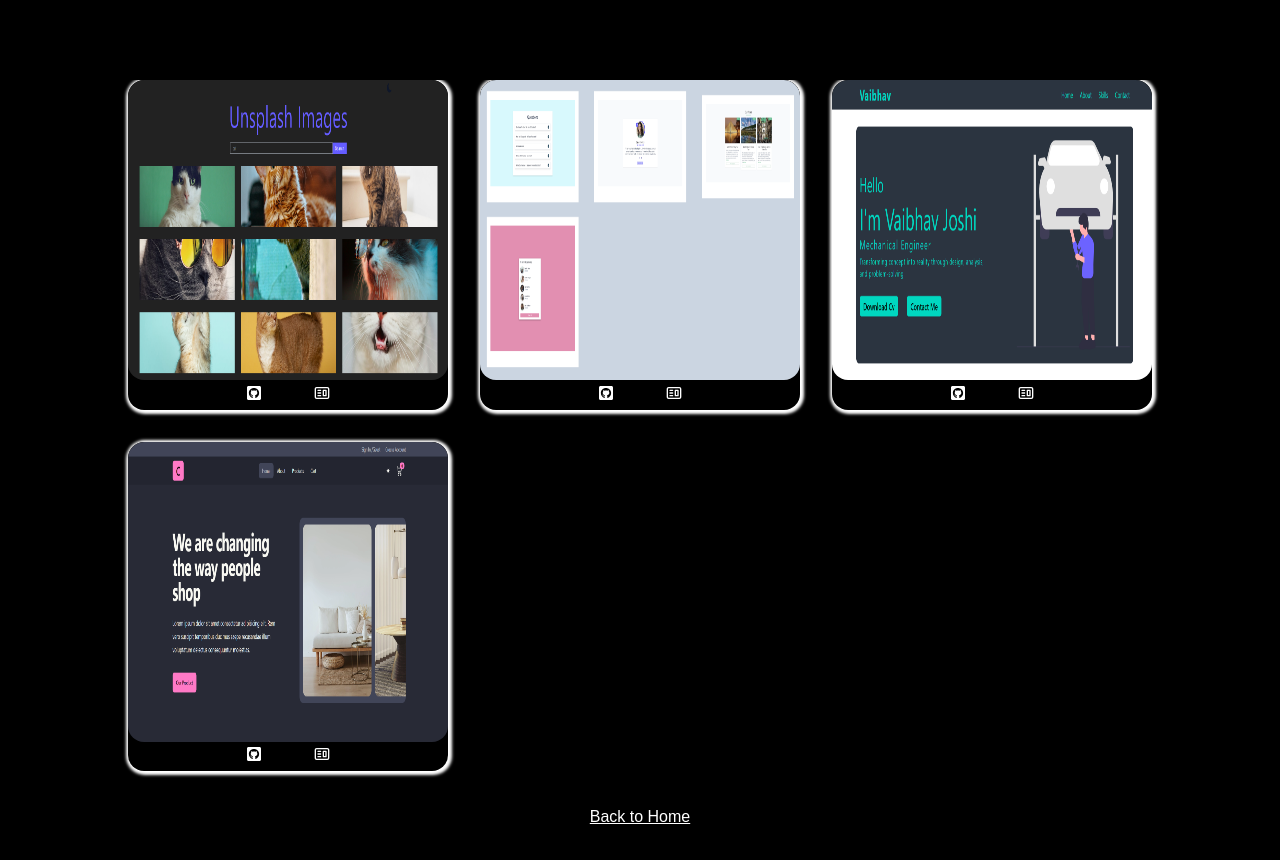
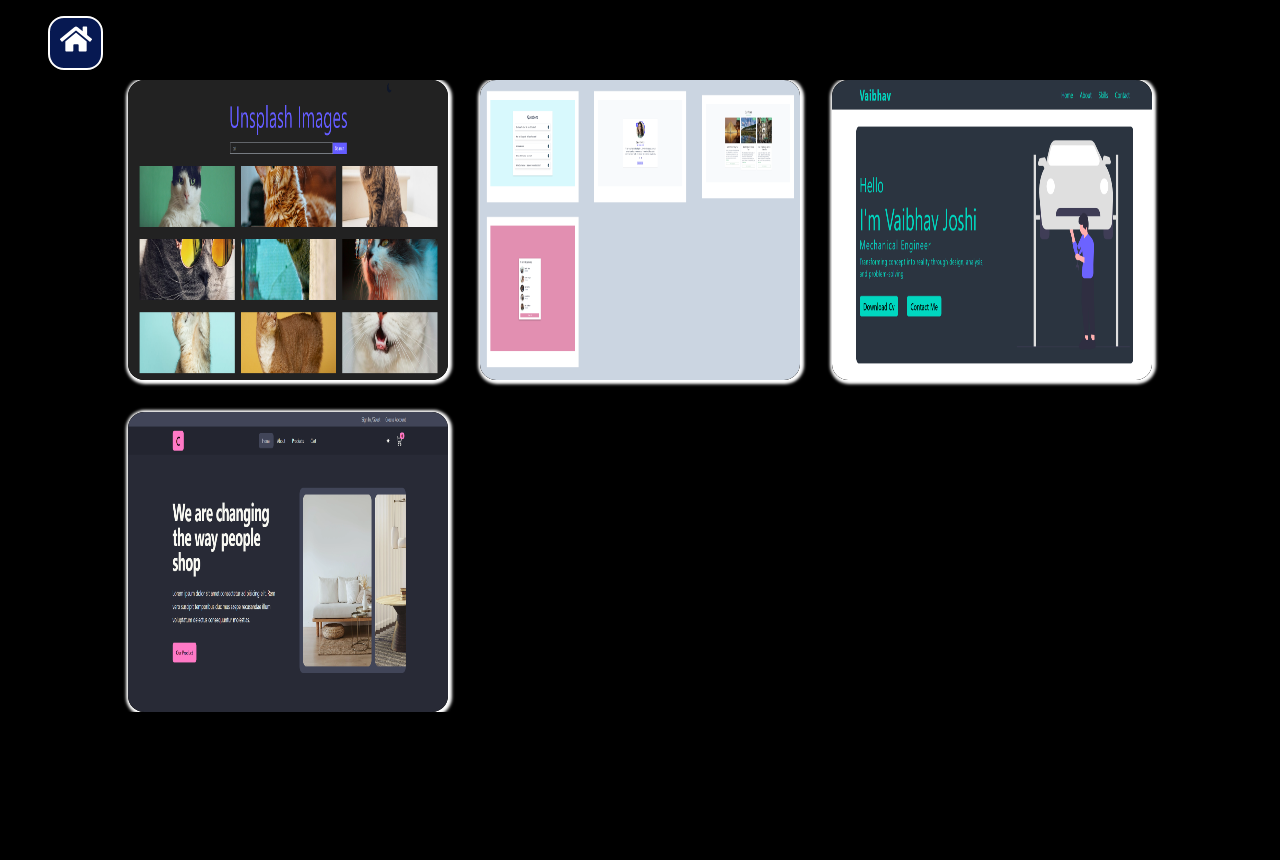
Before and after one commit to nikhjos/nikhil-portfolio, a React (Vite) app: page /projects in a window 1280 px wide. Shown: the top 860 px of the page. After the commit the page ends 800 px from the top, so only its background shows below. Built offline with nearby package versions, Linux system fonts and the light colour scheme; a web font is replaced by a local one.

Commit message:
form submut include

```diff
--- a/src/Pages/Projects.jsx
+++ b/src/Pages/Projects.jsx
@@ -1,19 +1,41 @@
 import React from "react";
 import { portfolioList } from "../assets/Data";
 import { Link } from "react-router-dom";
+import { FaHome } from "react-icons/fa";
 
 const Projects = () => {
   return (
     <section id="project">
       <div className="project-center">
         {portfolioList.map((item) => {
-          const { id, img, href, githref, github, website } = item;
+          const { id, img, href, githref, github, website, title, desc } = item;
           return (
             <article key={id} className="singleProject">
               <img src={img} alt="image" />
-              <div className="btn-container">
-                <a href={href}>{github}</a>
-                <a href={githref}>{website}</a>
+              <div className="projectDetails">
+                <div>
+                  <h3>{title} </h3>
+                  <p>{desc} </p>
+                </div>
+
+                <div className="btn-container">
+                  <Link
+                    to={href}
+                    target="_blank"
+                    rel="noreferrer"
+                    className="link-btn"
+                  >
+                    {website}
+                  </Link>
+                  <Link
+                    to={githref}
+                    target="_blank"
+                    rel="noreferrer"
+                    className="link-btn"
+                  >
+                    {github}
+                  </Link>
+                </div>
               </div>
             </article>
           );
@@ -21,7 +43,8 @@ const Projects = () => {
       </div>
 
       <Link to="/" className="homeBtn">
-        Back to Home
+        <FaHome />
+        <p>Back To Home</p>
       </Link>
     </section>
   );
--- a/src/assets/Data.jsx
+++ b/src/assets/Data.jsx
@@ -120,7 +120,7 @@ export const portfolioList = [
     website: <CgWebsite />,
     feature: true,
     title: "Unsplash-Imgae",
-    desc: "lorrem ghdytut  hgvuy fu jhg duyu gyj gsdyguy hbggsduy bgdua  b gsduyg buy dtu7t",
+    desc: "Revolutionize your visual journey with an innovative image search app powered by unsplash API, delivering endless inpiration at your fingertips",
   },
   {
     id: nanoid(),
@@ -131,7 +131,7 @@ export const portfolioList = [
     website: <CgWebsite />,
     feature: true,
     title: "Contentfull cms",
-    desc: "lorrem ghdytut  hgvuy fu jhg duyu gyj gsdyguy hbggsduy bgdua  b gsduyg buy dtu7t",
+    desc: "Elevate web presence with a dynamic and cutomizable web app fueled by contentful cms, ensuring seamless content management and engaging user experiance",
   },
   {
     id: nanoid(),
@@ -150,7 +150,7 @@ export const portfolioList = [
     website: <CgWebsite />,
     feature: true,
     title: "Comfy-store",
-    desc: "lorrem ghdytut  hgvuy fu jhg duyu gyj gsdyguy hbggsduy bgdua  b gsduyg buy dtu7t",
+    desc: "Indulge in a seamless shopping experiance at comfy store, offering a curated selection of product just a click away",
   },
 ];
 
--- a/src/component/About.jsx
+++ b/src/component/About.jsx
@@ -91,24 +91,22 @@ const About = () => {
                     </i>
 
                     <ul>
-                      <li>Web Development</li>
-                      <li> ReactJs</li>
+                      <li>Web Development Course</li>
+                      <li> ReactJs Course</li>
                     </ul>
                   </div>
                 </div>
               )}
 
               {showContent === "exp" && (
-                <div className="info">
+                <div className="info exp">
                   <h2>Academic Experiance</h2>
 
-                  <ul>
-                    <li>
-                      {" "}
-                      i build some portfolios to show my front-end dev skills
-                    </li>
-                    <li>i also develop some big application</li>
-                  </ul>
+                  <p>
+                    I have academic experiance in web developent, specializing
+                    in building web apps using Html, css, javascript, reactJs
+                    and redux.js
+                  </p>
                 </div>
               )}
             </div>
--- a/src/component/Contact.jsx
+++ b/src/component/Contact.jsx
@@ -22,7 +22,10 @@ const Contact = () => {
               );
             })}
           </div>
-          <form>
+          <form
+            action="https://formsubmit.co/1a91435bad98aa6b5a1b42aef6339b97"
+            method="POST"
+          >
             <div>
               <label htmlFor="name">name</label>
               <input type="text" id="name" />
--- a/src/component/Portfolio.jsx
+++ b/src/component/Portfolio.jsx
@@ -35,7 +35,7 @@ const Portfolio = () => {
                         rel="noreferrer"
                         className="link-btn"
                       >
-                        {github}
+                        {website}
                       </Link>
                       <Link
                         to={githref}
@@ -43,7 +43,7 @@ const Portfolio = () => {
                         rel="noreferrer"
                         className="link-btn"
                       >
-                        {website}
+                        {github}
                       </Link>
                     </div>
                   </div>
--- a/src/index.css
+++ b/src/index.css
@@ -180,7 +180,7 @@ p {
   width: 40%;
   display: grid;
   height: 60%;
-  border-left: 2px solid var(--color3);
+  border-left: 2px solid var(--color2);
   padding: 0.5rem;
   position: relative;
   border-radius: 5px;
@@ -253,7 +253,7 @@ p {
 
   .hero-center {
     width: 90%;
-    height: 80vh;
+    height: 90vh;
     margin: 0 auto;
     display: flex;
     flex-direction: column;
@@ -290,12 +290,12 @@ p {
     flex-direction: column;
     align-items: left;
     justify-content: flex-end;
-    gap: 1rem;
+    gap: 2rem;
     height: 100%;
   }
 
   .hero-intro h4 {
-    font-size: 1.2rem;
+    font-size: 3rem;
     font-weight: 400;
     color: var(--color2);
   }
@@ -361,7 +361,7 @@ p {
   width: 40%;
   height: 70%;
   position: relative;
-  border-right: 2px solid var(--color3);
+  border-right: 2px solid var(--color2);
 }
 
 .aboutImg img {
@@ -455,6 +455,14 @@ ul {
 
 .education ul li {
   color: var(--color2);
+}
+
+.exp {
+  display: flex;
+  flex-direction: column;
+  align-items: flex-start;
+  justify-content: flex-start;
+  gap: 2rem;
 }
 
 @media (max-width: 600px) {
@@ -594,7 +602,7 @@ ul {
 }
 
 .skill {
-  border-bottom: 1px solid var(--color3);
+  border-bottom: 3px solid var(--color2);
   padding: 0.6rem 0.3rem;
   display: flex;
   flex-direction: column;
@@ -608,6 +616,7 @@ ul {
 
 .skill h3 {
   font-size: 1.5rem;
+  text-transform: capitalize;
 }
 
 @media (max-width: 600px) {
@@ -629,7 +638,7 @@ ul {
   }
 
   .skill i {
-    font-size: 1rem;
+    font-size: 2rem;
   }
 
   .skill h3 {
@@ -644,6 +653,7 @@ ul {
   height: 70vh;
   margin-bottom: 4rem;
   padding-bottom: 4rem;
+  z-index: 0;
 }
 
 .service-center {
@@ -657,7 +667,7 @@ ul {
 }
 
 .service {
-  border: 2px solid var(--color3);
+  border: 2px solid var(--color2);
   padding: 0.6rem;
   display: flex;
   flex-direction: column;
@@ -731,13 +741,12 @@ ul {
   display: grid;
   grid-template-columns: 1fr 1fr 1fr;
   gap: 2rem;
-  margin-bottom: 1.5rem;
+  margin-bottom: 2rem;
 }
 
 .singleProject {
   display: flex;
   flex-direction: column;
-  gap: 5%;
   transition: all 0.3s ease;
   border-radius: 1rem;
   box-shadow: var(--box-shadow1);
@@ -791,7 +800,6 @@ ul {
 
 .projectDetails div p {
   line-height: 2;
-  text-align: justify;
   letter-spacing: 2px;
   margin-bottom: 2rem;
 }
@@ -813,8 +821,8 @@ ul {
   text-transform: capitalize;
   font-size: 1.2rem;
   text-decoration: underline;
-  color: black;
-  background-color: aliceblue;
+  color: var(--color2);
+  background-color: var(--color3);
 }
 
 @media (max-width: 600px) {
@@ -853,7 +861,7 @@ ul {
   justify-content: center;
   align-items: center;
   gap: 2rem;
-  border: 1px solid var(--color3);
+  border: 1px solid var(--color2);
   border-radius: 1rem;
   padding: 2rem;
   width: 20%;
@@ -867,12 +875,12 @@ ul {
 .contact-info a {
   font-size: 1.5rem;
   transition: all 0.3s ease-in-out;
-  background-color: white;
+  background-color: var(--color3);
   width: 50%;
   height: 4rem;
   display: grid;
   place-items: center;
-  color: black;
+  color: var(--color2);
 }
 
 .contact-info a:hover {
@@ -886,7 +894,7 @@ form {
   align-items: center;
   gap: 2rem;
   width: 40%;
-  border: 1px solid var(--color3);
+  border: 1px solid var(--color2);
   border-radius: 1rem;
   padding: 1rem;
   height: 100%;
@@ -913,9 +921,10 @@ textarea {
 
 input,
 textarea {
-  background-color: white;
+  background-color: var(--color3);
   border-radius: 0.5rem;
   font-size: 1.2rem;
+  color: var(--color2);
 }
 
 textarea {
@@ -924,18 +933,18 @@ textarea {
 
 form button {
   border-radius: 1rem;
-  background-color: white;
+  background-color: var(--color3);
   border-radius: 5px;
   padding: 0.5rem 1rem;
   font-weight: 500;
   text-transform: capitalize;
+  color: var(--color2);
 }
 
 @media (max-width: 600px) {
   .contact-center {
     width: 90%;
     height: auto;
-
     flex-direction: column;
     justify-content: center;
     align-items: center;
@@ -949,7 +958,6 @@ form button {
     align-items: center;
     gap: 2rem;
     border-radius: 1rem;
-
     padding: 2rem;
     width: 100%;
     height: 100%;
@@ -962,8 +970,6 @@ form button {
   .contact-info a {
     font-size: 1.5rem;
     transition: all 0.3s ease-in-out;
-    background-color: white;
-    width: 50%;
     height: 4rem;
     display: grid;
     place-items: center;
@@ -1020,6 +1026,7 @@ form button {
     justify-content: center;
     align-items: center;
     height: 3rem;
+    position: relative;
   }
 
   .footer-center article {
@@ -1028,7 +1035,6 @@ form button {
     align-items: center;
     gap: 2rem;
     margin-left: 2rem;
-    position: relative;
   }
 
   .footer-center article i {
@@ -1039,13 +1045,13 @@ form button {
   .footer-center article i:hover + p {
     display: block;
     position: absolute;
-    top: -4rem;
-    left: -6rem;
+    top: -6rem;
+    left: 25%;
     width: max-content;
-    background-color: antiquewhite;
+    background-color: var(--color3);
     border-radius: 1rem;
     padding: 1rem;
-    color: var(--color1);
+    color: var(--color2);
   }
 
   .footer-center article p {
@@ -1070,18 +1076,34 @@ form button {
   display: grid;
   grid-template-columns: repeat(3, 1fr);
   gap: 2rem;
+  position: relative;
 }
 
 .homeBtn {
-  margin-bottom: 2rem;
-  text-align: left;
-  width: max-content;
-  text-decoration: underline;
+  position: fixed;
+  top: 1rem;
+  left: 3rem;
+  font-size: 2rem;
+  border: 2px solid var(--color2);
+  z-index: 10;
+  background-color: var(--color3);
+}
+
+.homeBtn p {
+  font-size: 0.8rem;
+  position: absolute;
+  top: 3rem;
+  left: 0rem;
+  display: none;
+}
+
+.homeBtn:hover p {
+  display: block;
 }
 
 @media (max-width: 600px) {
   .project-center {
-    width: 80%;
+    width: 90%;
     margin: 0 auto;
     display: grid;
     grid-template-columns: 1fr;
```
